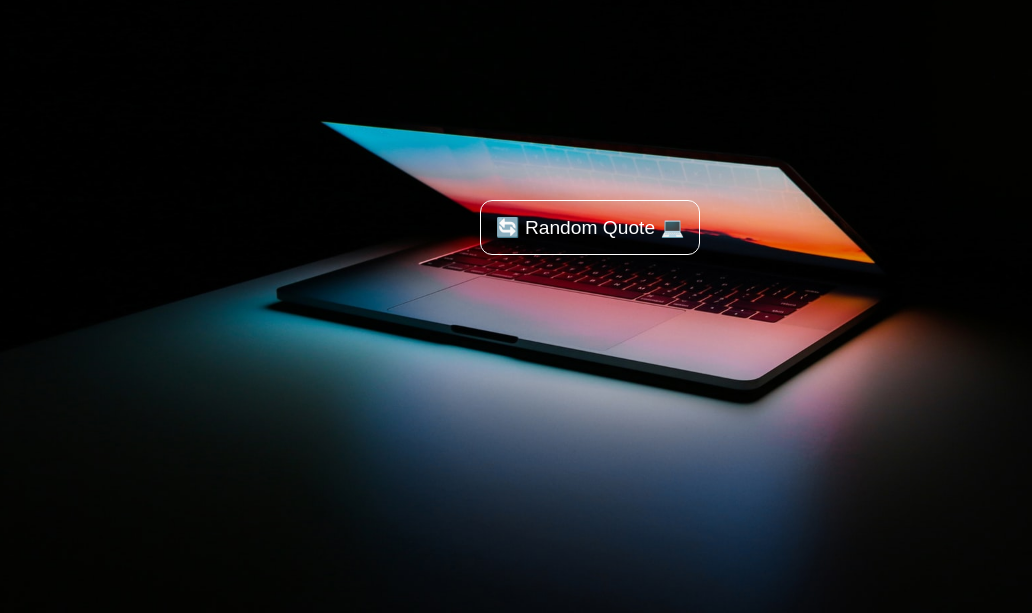
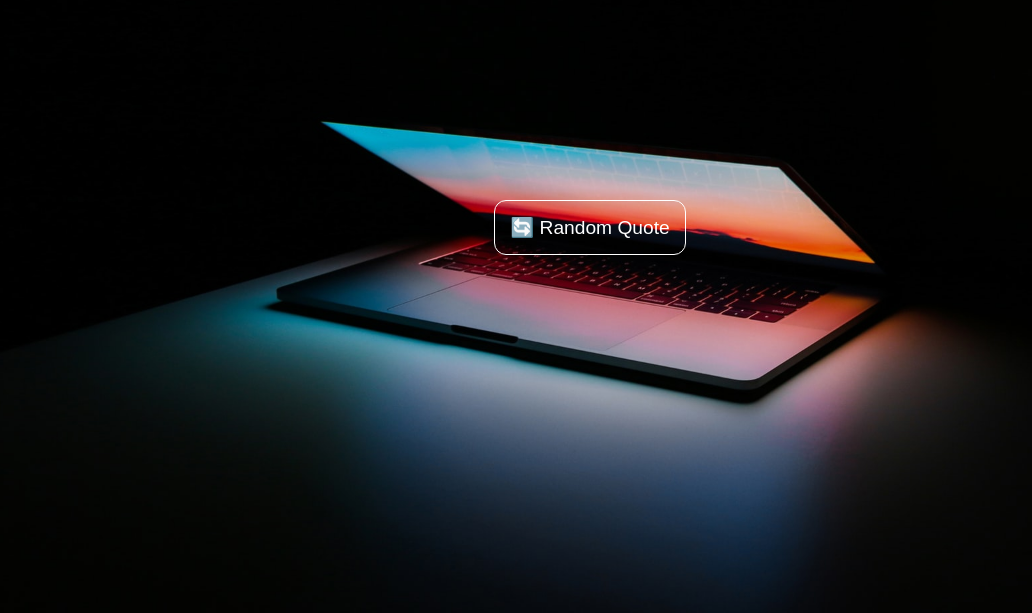
Before and after one commit to mariagluck/coding_quotes, a plain HTML site: page index.html in a window 1280 px wide. Shown: the part 187-800 px from the top of the page, without its empty margins (50-1082 px from the left). Drawn offline with Linux system fonts and the light colour scheme.

Commit message:
emoji edit

```diff
--- a/index.html
+++ b/index.html
@@ -12,7 +12,7 @@
 
 <div placeholder="Today's Codelicious Quote"></div>
 
-<button>🔄  Random Quote  💻</button>
+<button>🔄  Random Quote </button>
 
 
 <script src="index.js"></script>
```
